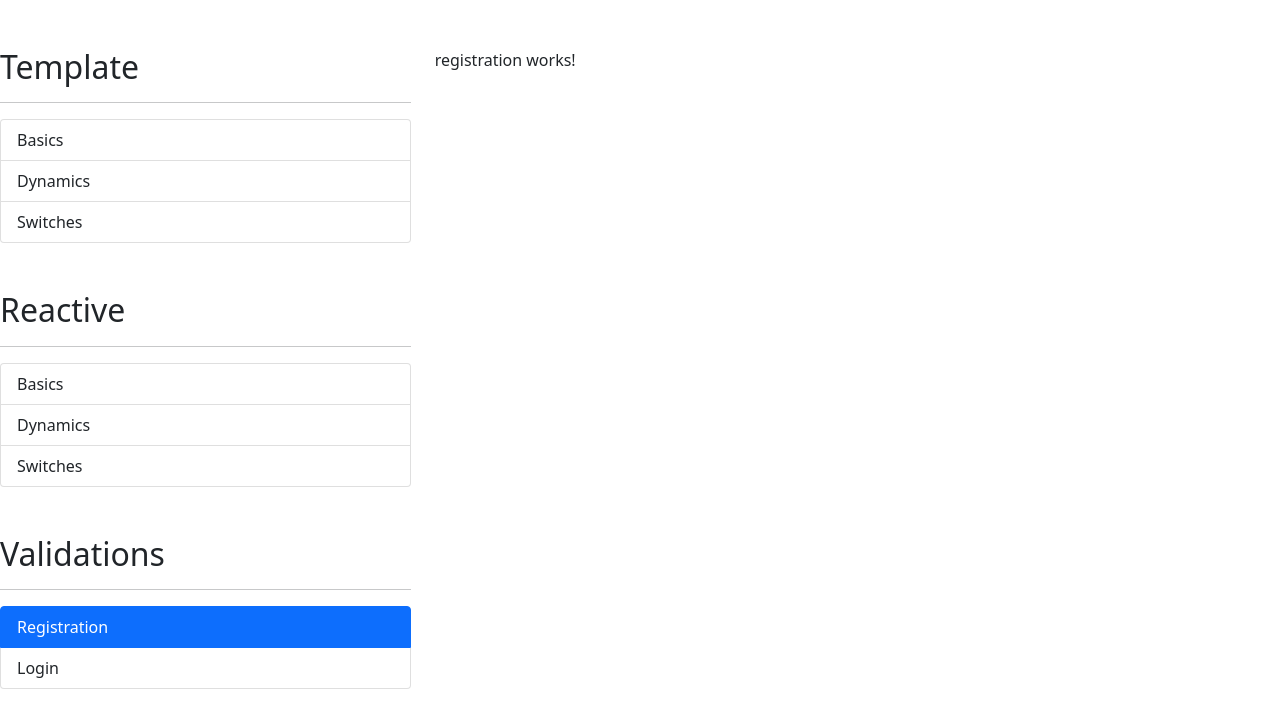
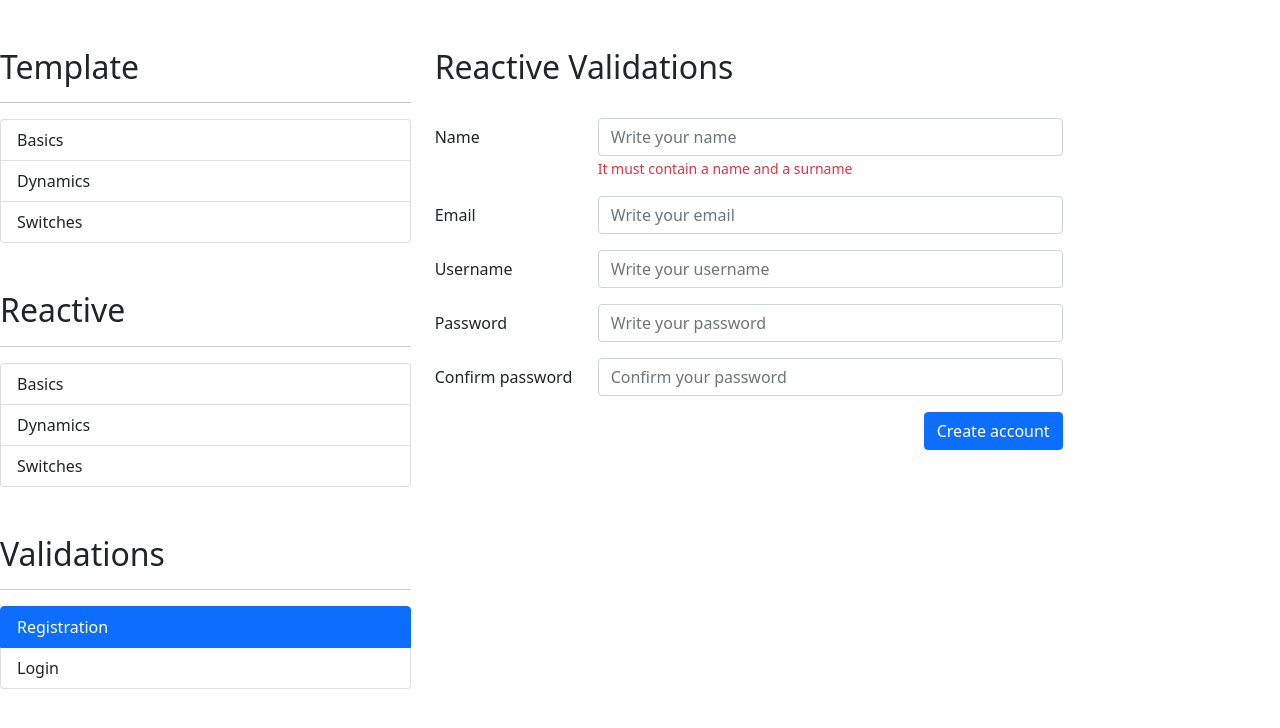
Before and after one commit to SergioGordillo/FormsAppAngular, an Angular app: page /auth/registration in a window 1280 px wide. Shown: the top 728 px of the page. Built offline with nearby package versions, Linux system fonts and the light colour scheme.

Commit message:
Creating registration form and starting to create the first validation

```diff
--- a/src/app/auth/auth.module.ts
+++ b/src/app/auth/auth.module.ts
@@ -1,5 +1,6 @@
 import { NgModule } from '@angular/core';
 import { CommonModule } from '@angular/common';
+import { ReactiveFormsModule } from '@angular/forms';
 
 import { AuthRoutingModule } from './auth-routing.module';
 import { RegistrationComponent } from './pages/registration/registration.component';
@@ -13,7 +14,8 @@ import { LoginComponent } from './pages/login/login.component';
   ],
   imports: [
     CommonModule,
-    AuthRoutingModule
+    AuthRoutingModule,
+    ReactiveFormsModule
   ]
 })
 export class AuthModule { }
--- a/src/app/auth/pages/registration/registration.component.html
+++ b/src/app/auth/pages/registration/registration.component.html
@@ -1 +1,82 @@
-<p>registration works!</p>
+<h2>Reactive Validations</h2>
+<br>
+
+<div class="row">
+    <div class="col-9">
+        <form autocomplete="off" [formGroup]="myForm">
+
+            <!-- Name -->
+            <div class="row mb-3">
+                <label class="col-sm-3 col-form-label">Name</label>
+                <div class="col-sm-9">
+                    <input type="text"
+                    class="form-control"
+                    placeholder="Write your name"
+                      />
+
+                      <span class="form-text text-danger">
+                        It must contain a name and a surname
+                      </span>
+
+                </div>
+            </div>
+
+             <!-- Email -->
+            <div class="row mb-3">
+                <label class="col-sm-3 col-form-label">Email</label>
+                <div class="col-sm-9">
+                    <input type="email"
+                    class="form-control"
+                    placeholder="Write your email"
+                      />
+                </div>
+            </div>
+
+            <!-- Username -->
+            <div class="row mb-3">
+                <label class="col-sm-3 col-form-label">Username</label>
+                <div class="col-sm-9">
+                    <input type="text"
+                    class="form-control"
+                    placeholder="Write your username"
+                      />
+                </div>
+            </div>
+
+             <!-- Password -->
+            <div class="row mb-3">
+                <label class="col-sm-3 col-form-label">Password</label>
+                <div class="col-sm-9">
+                    <input type="password"
+                    class="form-control"
+                    placeholder="Write your password"
+                      />
+                </div>
+            </div>
+
+            <!-- Password Confirmation -->
+            <div class="row mb-3">
+                <label class="col-sm-3 col-form-label">Confirm password</label>
+                <div class="col-sm-9">
+                    <input type="password"
+                    class="form-control"
+                    placeholder="Confirm your password"
+                      />
+                </div>
+            </div>
+
+            <div class="row">
+                <div class="col">
+                    <button class="btn btn-primary float-end">
+                        Create account
+                    </button>
+                </div>
+            </div>
+
+
+
+
+
+        </form>
+    </div>
+</div>
--- a/src/app/auth/pages/registration/registration.component.ts
+++ b/src/app/auth/pages/registration/registration.component.ts
@@ -1,4 +1,5 @@
 import { Component, OnInit } from '@angular/core';
+import { FormGroup, FormBuilder, Validators } from '@angular/forms';
 
 @Component({
   selector: 'app-registration',
@@ -8,7 +9,12 @@ import { Component, OnInit } from '@angular/core';
 })
 export class RegistrationComponent implements OnInit {
 
-  constructor() { }
+  myForm: FormGroup = this.fb.group({
+    name: ['', Validators.required]
+
+  })
+
+  constructor(private fb:FormBuilder) { }
 
   ngOnInit(): void {
   }
```
